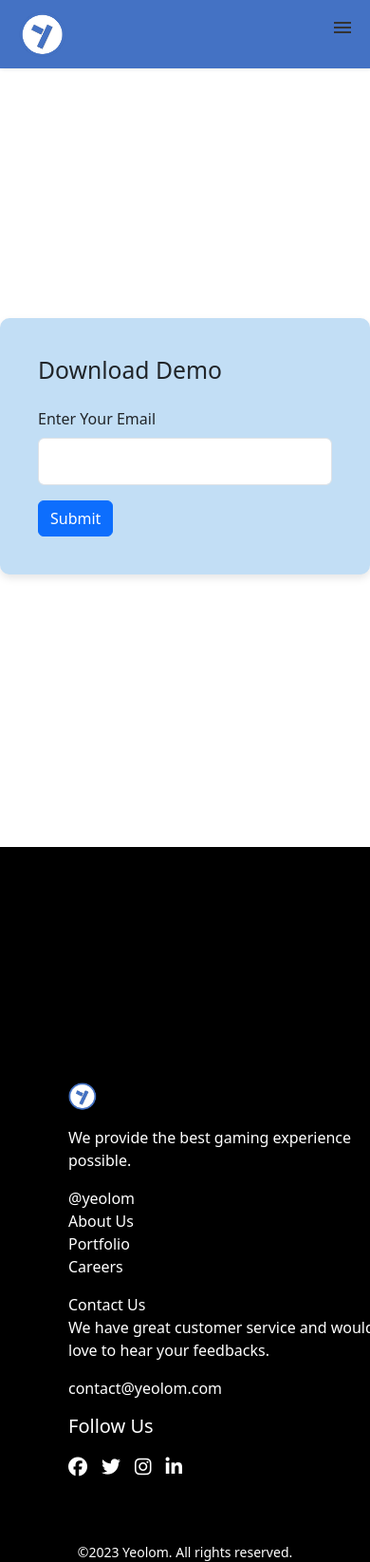
After one commit to yeolom/yeolom2021-2022May, a PHP site: page /game-store-landing-page/downloadform.php in a window 390 px wide. The commit adds this page. Shown: the whole page at 95% size. Run offline with PHP 8.4, Linux system fonts and the light colour scheme.

Commit message:
Database for download form
completed database creation by writing sql queries using the local host phpmyadmin

Also created php file to link database with form

```diff
--- a/game-store-landing-page/css/responsive.css
+++ /dev/null
@@ -1,3 +0,0 @@
-@media screen and (max-width: 799px) {
-
-}
--- /dev/null
+++ b/game-store-landing-page/downloadform.php
@@ -0,0 +1,57 @@
+<!DOCTYPE html>
+<html lang="en">
+<head>
+    <meta charset="UTF-8">
+    <meta name="viewport" content="width=device-width, initial-scale=1.0">
+    <title>Download Demo</title>
+    <!-- Bootstrap CSS -->
+    <link href="https://cdn.jsdelivr.net/npm/bootstrap@5.3.0/dist/css/bootstrap.min.css" rel="stylesheet">
+    <style>
+        body {
+            background-color: #f8f9fa; /* Set your desired background color */
+        }
+
+        .container {
+            display: flex;
+            align-items: center;
+            justify-content: center;
+            height: 100vh;
+        }
+
+        .downloadForm {
+            max-width: 400px;
+            width: 100%;
+            padding: 40px;
+            border-radius: 10px;
+            box-shadow: 0 4px 8px rgba(0, 0, 0, 0.1);
+            background-color: #C2DEF5;
+        }
+    </style>
+</head>
+<body>
+
+    <?php include 'header.php'; ?>
+
+<div class="container mt-5">
+    <div class="downloadForm">
+        <h2 class="mb-4">Download Demo</h2>
+
+        <!-- Download Form -->
+        <form action="downloads.php" method="post" id="downloadForm">
+            <div class="mb-3">
+                <label for="email" class="form-label">Enter Your Email</label>
+                <input type="email" class="form-control" id="email" name="email" required>
+            </div>
+
+            <button type="submit" class="btn btn-primary">Submit</button>
+        </form>
+    </div>
+</div>
+
+<?php include 'footer.php'; ?> <!-- Include the footer -->
+
+<!-- Bootstrap JS and Popper.js (required for Bootstrap's JavaScript plugins) -->
+<script src="https://cdn.jsdelivr.net/npm/bootstrap@5.3.0/dist/js/bootstrap.bundle.min.js"></script>
+
+</body>
+</html>
--- /dev/null
+++ b/game-store-landing-page/footer.php
@@ -0,0 +1,96 @@
+<!DOCTYPE html>
+<html lang="en">
+<head>
+    <meta charset="UTF-8">
+    <meta name="viewport" content="width=device-width, initial-scale=1.0">
+    <title>Document</title>
+     <!-- Folder CSS -->
+  <link rel="stylesheet" href="css/style.css">
+  <link rel="stylesheet" href="css/responsive.css">
+
+    <!-- Custom CSS -->
+    <link rel="stylesheet" href="https://cdnjs.cloudflare.com/ajax/libs/font-awesome/4.7.0/css/font-awesome.min.css">
+
+
+    <style>
+         /* Custom Fonts */
+
+    @import url('https://fonts.googleapis.com/css2?family=Roboto+Condensed:wght@400;500&family=Roboto+Mono:wght@200;300;700&display=swap');
+
+
+
+
+@import url("https://fonts.googleapis.com/css?family=Raleway");
+
+:root {
+  --glow-color: hsl(186 100% 69%);
+}
+
+*,
+*::before,
+*::after {
+  box-sizing: border-box;
+}
+</style>
+
+
+
+
+</head>
+<body>
+      <!-- Footer section -->
+      <footer class="p-5 text-white w-100 footer">
+          <div class="container-fluid footer-container ">
+            <div class="row">
+              <!-- First Column (Logo) -->
+              <div class="col-md-3">
+                <img src="../imgs/yeolom_logo_20x21.png" alt="Logo" class="img-fluid footer-logo mb-3">
+                <p class="mb-3 text-white">We provide the best gaming experience possible. </p>
+                <a href="#" class="text-white">@yeolom</a>
+              </div>
+
+              <!-- Second Column (Links) -->
+              <div class="col-md-3">
+
+                <ul class="list-unstyled">
+                  <li class="hideOnMobile"><a href="#" class="text-white">About Us</a></li>
+                  <li class="hideOnMobile"><a href="#" class="text-white">Portfolio</a></li>
+                  <li class="hideOnMobile"><a href="#" class="text-white">Careers</a></li>
+                </ul>
+              </div>
+
+              <!-- Third Column (Links) -->
+              <div class="col-md-3">
+
+                <ul class="list-unstyled">
+                  <li class="hideOnMobile"><a href="#" class="text-white">Contact Us</a></li>
+                  <li class="hideOnMobile"><p class="mb-3 text-white">We have great customer service and would love to hear your feedbacks. </p></li>
+                  <li class="hideOnMobile"><a href="contact@yeolom.com" class="text-white">contact@yeolom.com</a></li>
+                </ul>
+              </div>
+
+              <!-- Fourth Column (Social Media Icons) -->
+<div class="col-md-3">
+  <h5 class="mb-3">Follow Us</h5>
+  <ul class="list-unstyled social-icons">
+    <li class="hideOnMobile"><a href="#" class="text-white"><i class="fab fa-facebook"></i></a></li>
+    <li class="hideOnMobile"><a href="#" class="text-white"><i class="fab fa-twitter"></i></a></li>
+    <li class="hideOnMobile"><a href="#" class="text-white"><i class="fab fa-instagram"></i></a></li>
+    <li class="hideOnMobile"><a href="#" class="text-white"><i class="fab fa-linkedin"></i></a></li>
+    <!-- Add more social media icons as needed -->
+  </ul>
+</div>
+
+            </div>
+          </div>
+
+
+
+        </footer>
+
+<!-- Copyright Text -->
+<div class="copyright text-center">
+  <p class ="text-white text-center"->&copy;2023 Yeolom. All rights reserved.</p>
+</div>
+</body>
+</html>
--- /dev/null
+++ b/game-store-landing-page/header.php
@@ -0,0 +1,152 @@
+<!DOCTYPE html>
+<html lang="en">
+<head>
+    <meta charset="UTF-8">
+    <meta name="viewport" content="width=device-width, initial-scale=1.0">
+    <title>header</title>
+
+     <!-- Font Awesome -->
+  <link rel="stylesheet" href="https://cdnjs.cloudflare.com/ajax/libs/font-awesome/6.5.1/css/all.min.css" integrity="sha512-DTOQO9RWCH3ppGqcWaEA1BIZOC6xxalwEsw9c2QQeAIftl+Vegovlnee1c9QX4TctnWMn13TZye+giMm8e2LwA==" crossorigin="anonymous" referrerpolicy="no-referrer" />
+
+
+    <!-- Folder CSS -->
+  <link rel="stylesheet" href="css/style.css">
+  <link rel="stylesheet" href="css/responsive.css">
+
+    <!-- Custom CSS -->
+    <link rel="stylesheet" href="https://cdnjs.cloudflare.com/ajax/libs/font-awesome/4.7.0/css/font-awesome.min.css">
+
+
+<style>
+         /* Custom Fonts */
+
+    @import url('https://fonts.googleapis.com/css2?family=Roboto+Condensed:wght@400;500&family=Roboto+Mono:wght@200;300;700&display=swap');
+
+
+
+
+@import url("https://fonts.googleapis.com/css?family=Raleway");
+
+:root {
+  --glow-color: hsl(186 100% 69%);
+}
+
+*,
+*::before,
+*::after {
+  box-sizing: border-box;
+}
+
+body,html{
+    margin: 0;}
+
+
+.navbar-nav {
+  margin-left: 32rem;
+}
+
+
+
+/* Custom logo styles */
+.brand-logo {
+  width: 50px;
+  height: auto;
+}
+
+/* Custom button styles */
+.store-btn {
+  width: 120px;
+  background-color: transparent;
+  color: #fff;
+  border-color: white;
+  border-radius: 5px;
+  padding: 8px 16px;
+  cursor: pointer;
+  transition: background-color 0.3s ease;
+}
+
+/* Button hover effect */
+.store-btn:hover {
+  background-color: #fff;
+  color: #4472C4;
+}
+
+.navbar-nav .nav-link::after {
+  content: '';
+  position: absolute;
+  bottom: -2px;
+  left: 0;
+  width: 100%;
+  height: 3px;
+  background-image: radial-gradient(circle at 3px 3px, #FBB731 10%, transparent 10.5%);
+  background-size: 6px 6px;
+  background-repeat: repeat-x;
+  z-index: -1;
+  transition: width 0.3s ease-in-out;
+}
+
+.navbar-nav .nav-link:hover::after,
+.navbar-nav .nav-link.active::after {
+  width: calc(100% - 20px);
+}
+
+
+.header{
+    position: absolute !important;
+    top: 0%;
+}
+
+
+</style>
+
+
+
+
+</head>
+<body>
+  <!-- Nav bar section 1-->
+<header class="header">
+  <a href="" class="logo"><img style="width: 50px; height: auto;" src="../imgs/yeolom_logo_20x21.png" alt="" srcset=""></a>
+  <input class="menu-btn" type="checkbox" id="menu-btn" />
+  <label class="menu-icon" for="menu-btn"><span class="navicon"></span></label>
+  <ul class="menu">
+    <li><a class= "nav-item" href="index.php">Home</a></li>
+    <li><a class= "nav-item" href="#aboutus">About Us</a></li>
+    <li><a class= "nav-item" href="#blog">Blog</a></li>
+    <li><a class= "nav-item" href="#contact">Contact Us</a></li>
+    <li><a href="#store"><button class="store-btn btn btn-outline-light my-2 my-sm-0">Store</button></a></li>
+  </ul>
+</header>
+<!-- Nav bar section -->
+
+</body>
+
+
+<script src="https://cdnjs.cloudflare.com/ajax/libs/jquery/3.6.1/jquery.min.js"></script>
+
+</body>
+<!-- Bootstrap CSS -->
+<link rel="stylesheet" href="https://cdn.jsdelivr.net/npm/bootstrap@5.3.0/dist/css/bootstrap.min.css">
+
+
+
+
+
+<!-- Bootstrap active class script -->
+<script>
+  // Script to activate Bootstrap's active class on navbar links
+  $('.navbar-nav .nav-link').on('click', function() {
+    $('.navbar-nav').find('.active').removeClass('active');
+    $(this).addClass('active');
+  });
+</script>
+
+
+<!-- Bootstrap JavaScript -->
+<script src="https://cdn.jsdelivr.net/npm/bootstrap@5.3.0/dist/js/bootstrap.bundle.min.js"></script>
+
+<!-- jQuery -->
+<script src="https://code.jquery.com/jquery-3.6.4.slim.min.js"></script>
+
+</script>
+</html>
--- a/game-store-landing-page/js/script.js
+++ b/game-store-landing-page/js/script.js
@@ -77,6 +77,4 @@ $(document).ready(function () {
       $('.hero-section').css('margin-top', '0');
     }
   });
-
-  // Other existing code...
 });
```
Also changed, not shown: game-store-landing-page/downloads.php (added, +65 -0 lines), game-store-landing-page/index.php (+4 -23 lines), game-store-landing-page/test-footer/index.html (deleted, +0 -59 lines).
